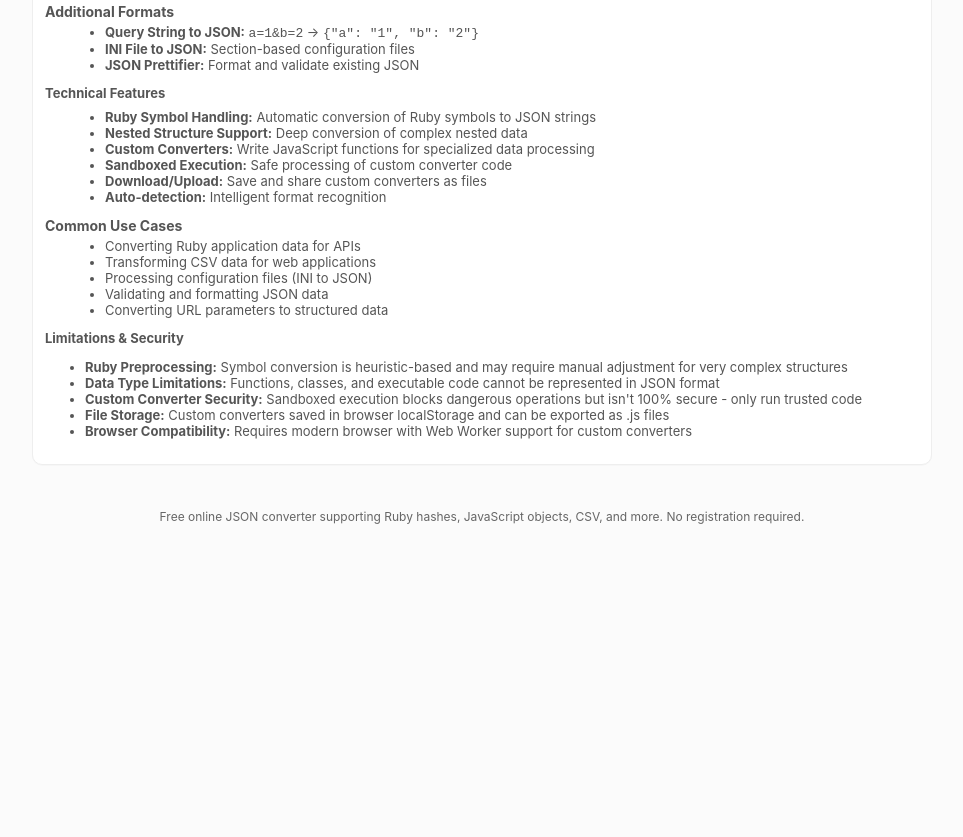
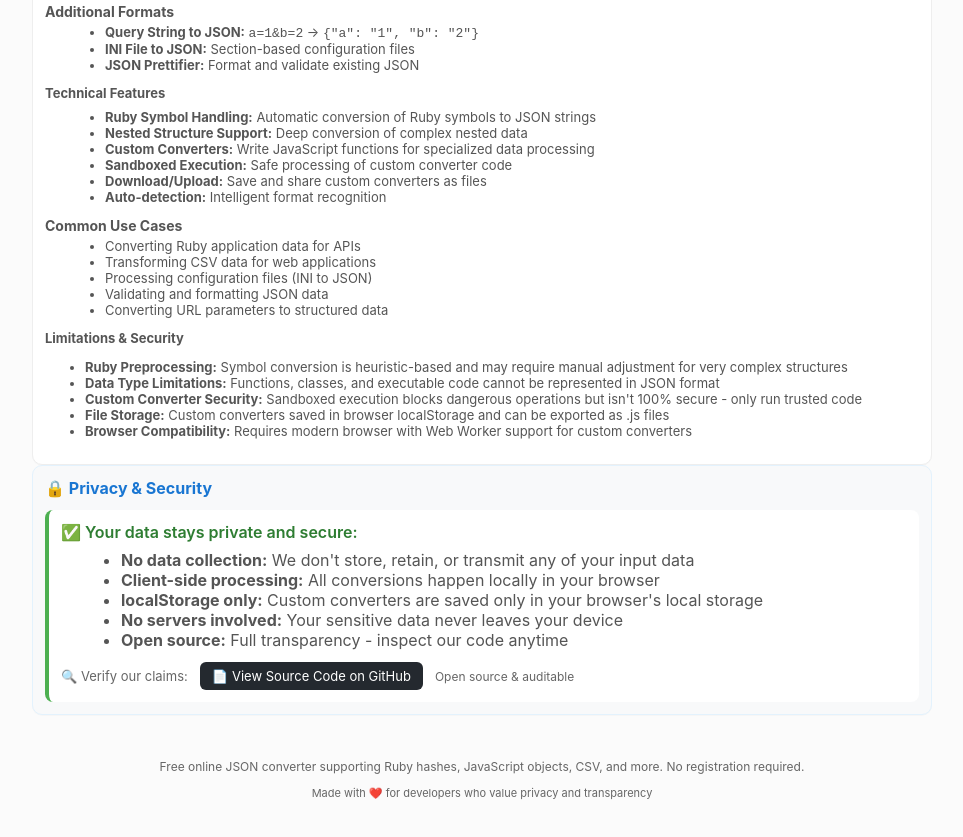
Before and after one commit to Dibyansu-Sharma/ToJson, a plain HTML site: page toJson_source_code.html in a window 1280 px wide. Shown: the part 1487-2324 px from the top of the page, without its empty margins (158-1121 px from the left). Before the commit the page ends 2053 px from the top, so only its background shows below. Drawn offline with Linux system fonts and the light colour scheme.

Commit message:
security section

```diff
--- a/toJson_source_code.html
+++ b/toJson_source_code.html
@@ -183,8 +183,35 @@
       </ul>
     </section>
 
+    <section class="panel" style="background:#f8f9fa; border:1px solid #e3f2fd;">
+      <h2 style="font-size:16px; margin:0 0 12px 0; color:#1976d2; display:flex; align-items:center; gap:8px;">
+        🔒 Privacy & Security
+      </h2>
+      <div style="background:white; padding:12px; border-radius:8px; border-left:4px solid #4caf50;">
+        <p style="margin:0 0 8px 0; font-weight:600; color:#2e7d32;">✅ Your data stays private and secure:</p>
+        <ul style="margin:8px 0 12px 20px; color:#555;">
+          <li><strong>No data collection:</strong> We don't store, retain, or transmit any of your input data</li>
+          <li><strong>Client-side processing:</strong> All conversions happen locally in your browser</li>
+          <li><strong>localStorage only:</strong> Custom converters are saved only in your browser's local storage</li>
+          <li><strong>No servers involved:</strong> Your sensitive data never leaves your device</li>
+          <li><strong>Open source:</strong> Full transparency - inspect our code anytime</li>
+        </ul>
+        <div style="display:flex; gap:12px; align-items:center; flex-wrap:wrap; margin-top:12px;">
+          <span style="color:#666; font-size:13px;">🔍 Verify our claims:</span>
+          <a href="https://github.com/Dibyansu-Sharma/ToJson/tree/main"
+             target="_blank"
+             rel="noopener noreferrer"
+             style="background:#24292f; color:white; padding:6px 12px; text-decoration:none; border-radius:6px; font-size:13px; display:inline-flex; align-items:center; gap:4px;">
+            <span>📄</span> View Source Code on GitHub
+          </a>
+          <span style="color:#666; font-size:12px;">Open source & auditable</span>
+        </div>
+      </div>
+    </section>
+
     <footer style="text-align:center; margin-top:20px; padding:12px; color:#666; font-size:12px;">
       <p>Free online JSON converter supporting Ruby hashes, JavaScript objects, CSV, and more. No registration required.</p>
+      <p style="margin-top:8px; font-size:11px;">Made with ❤️ for developers who value privacy and transparency</p>
     </footer>
   </div>
 
```
